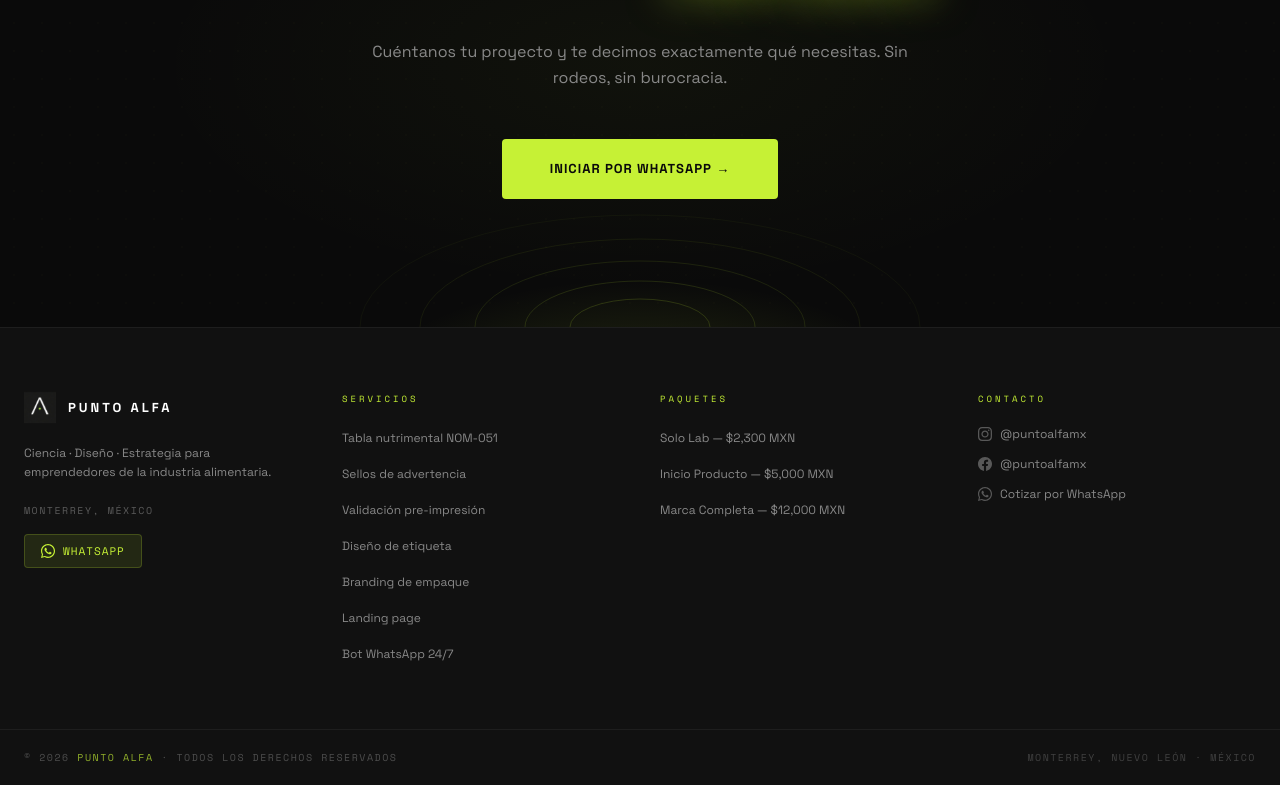
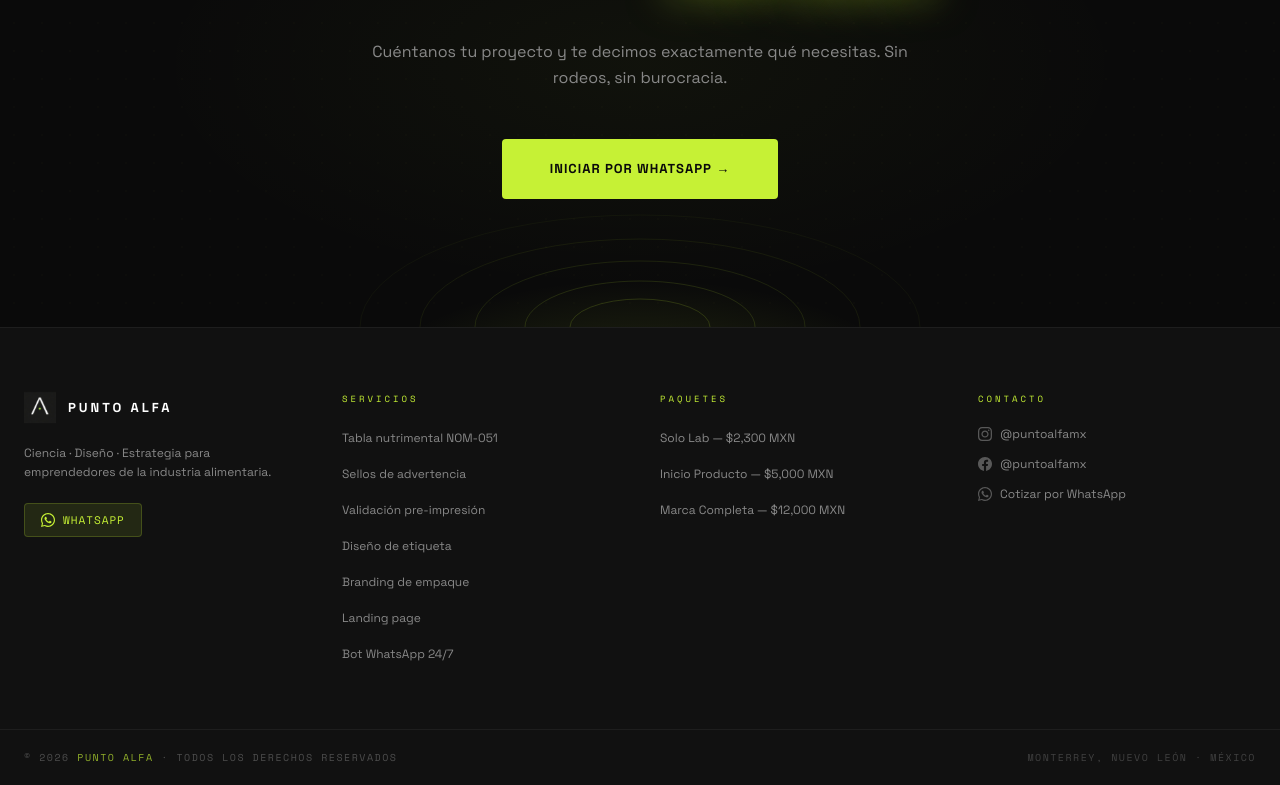
Before and after one commit to melissagallegosg/puntoalfa, a Next.js app: page / in a window 1280 px wide. Shown: the part 6524-7309 px from the top of the page. Built offline with nearby package versions, Linux system fonts and the light colour scheme.

Commit message:
Remove location from footer component
Removed location text from the footer.

```diff
--- a/components/Footer.tsx
+++ b/components/Footer.tsx
@@ -42,7 +42,6 @@ export default function Footer() {
             Ciencia · Diseño · Estrategia para emprendedores de la industria alimentaria.
           </p>
           <div className="text-[10px] tracking-[1.5px] uppercase text-muted/60 font-mono mb-4">
-            Monterrey, México
           </div>
           <a
             href={WHATSAPP_URL}
```
